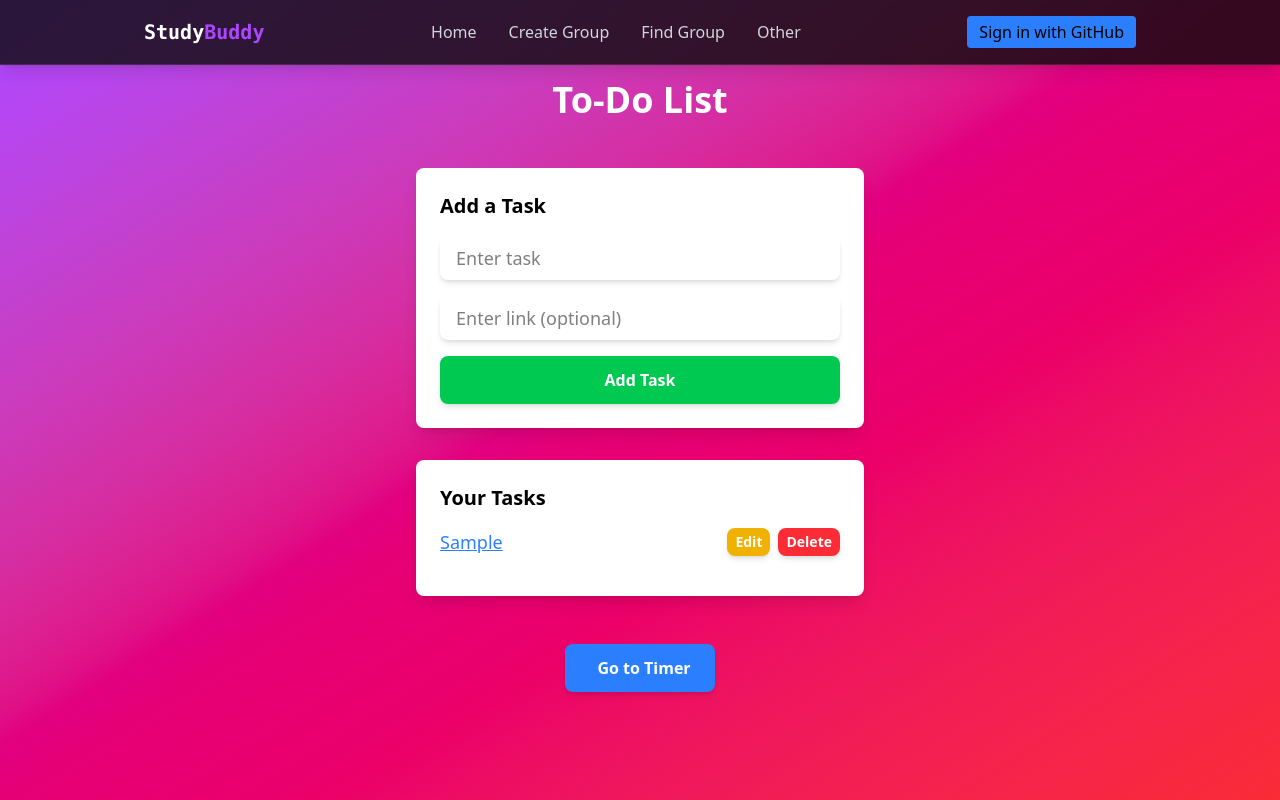
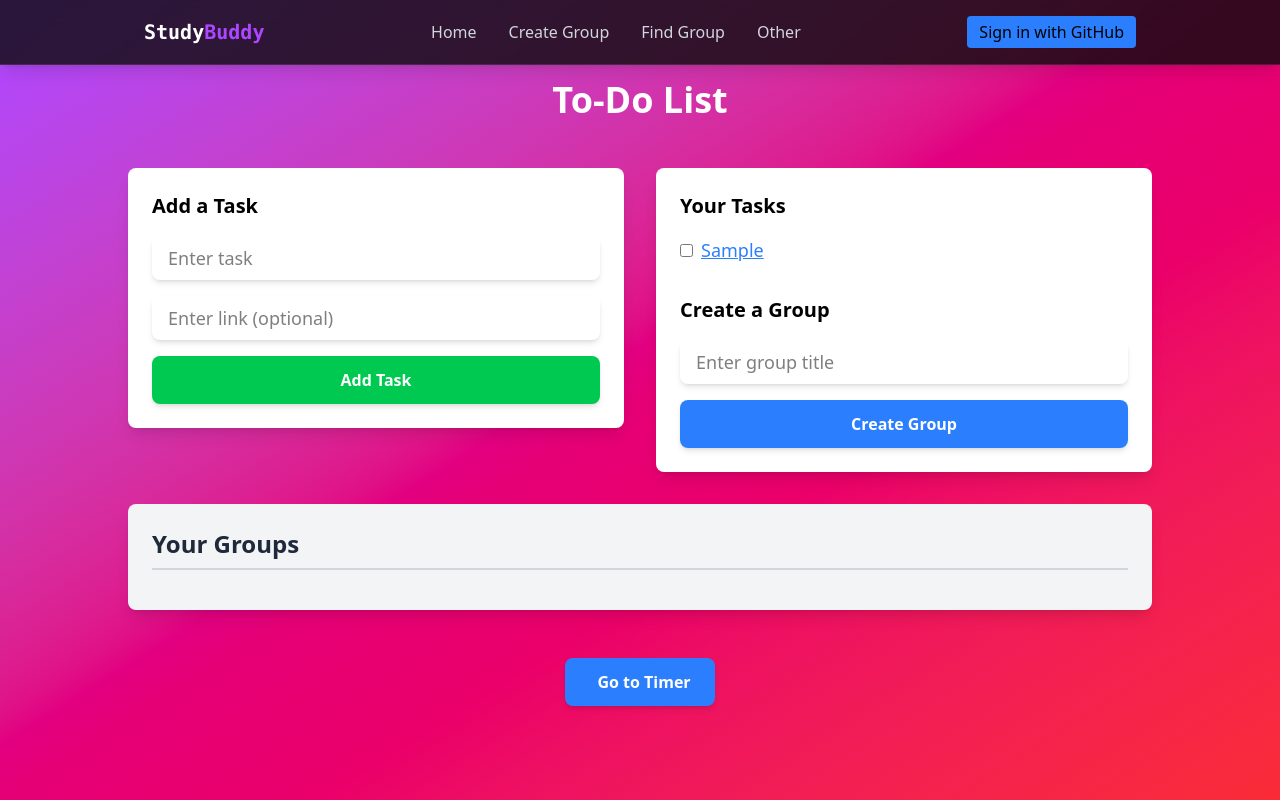
Before and after one commit to seansukamto/study-buddy, a React (Vite) app: page /todo in a window 1280 px wide. Both pictures are taken after typing "Sample", "Sample" into the empty fields and a click on the button "Add Task". Built offline with nearby package versions, Linux system fonts and the light colour scheme.

Commit message:
Update To-Do List component layout and behavior

```diff
--- a/src/pages/ToDoPage.tsx
+++ b/src/pages/ToDoPage.tsx
@@ -5,6 +5,48 @@ export const ToDoPage = () => {
   const [tasks, setTasks] = useState<{ id: number; text: string; link?: string }[]>([]);
   const [newTask, setNewTask] = useState("");
   const [newLink, setNewLink] = useState("");
+  const [groups, setGroups] = useState<{ id: number; title: string; subtasks: { id: number; text: string; link?: string; isDone?: boolean }[]; isVisible?: boolean }[]>([]);
+  const [selectedTasks, setSelectedTasks] = useState<number[]>([]);
+  const [newGroupTitle, setNewGroupTitle] = useState("");
+  const [newSubtask, setNewSubtask] = useState("");
+  const [newSubtaskLink, setNewSubtaskLink] = useState("");
+
+  const handleToggleGroupVisibility = (groupId: number) => {
+    setGroups(
+      groups.map((group) =>
+        group.id === groupId ? { ...group, isVisible: !group.isVisible } : group
+      )
+    );
+  };
+
+  const handleDeleteGroup = (groupId: number) => {
+    setGroups(groups.filter((group) => group.id !== groupId));
+  };
+
+  const handleDeleteSubtask = (groupId: number, subtaskId: number) => {
+    setGroups(
+      groups.map((group) =>
+        group.id === groupId
+          ? { ...group, subtasks: group.subtasks.filter((subtask) => subtask.id !== subtaskId) }
+          : group
+      )
+    );
+  };
+
+  const handleToggleSubtaskDone = (groupId: number, subtaskId: number) => {
+    setGroups(
+      groups.map((group) =>
+        group.id === groupId
+          ? {
+              ...group,
+              subtasks: group.subtasks.map((subtask) =>
+                subtask.id === subtaskId ? { ...subtask, isDone: !subtask.isDone } : subtask
+              ),
+            }
+          : group
+      )
+    );
+  };
 
   const handleAddTask = () => {
     if (newTask.trim()) {
@@ -19,22 +61,56 @@ export const ToDoPage = () => {
     }
   };
 
-  const handleDeleteTask = (id: number) => {
-    setTasks(tasks.filter((task) => task.id !== id));
+  const handleToggleTaskSelection = (id: number) => {
+    if (selectedTasks.includes(id)) {
+      setSelectedTasks(selectedTasks.filter((taskId) => taskId !== id));
+    } else {
+      setSelectedTasks([...selectedTasks, id]);
+    }
   };
 
-  const handleEditTask = (id: number, updatedText: string, updatedLink?: string) => {
-    setTasks(
-      tasks.map((task) =>
-        task.id === id ? { ...task, text: updatedText, link: updatedLink } : task
+  const handleCreateGroup = () => {
+    if (newGroupTitle.trim() && selectedTasks.length > 0) {
+      const subtasks = tasks.filter((task) => selectedTasks.includes(task.id));
+      const newGroup = {
+        id: Date.now(),
+        title: newGroupTitle,
+        subtasks,
+        isVisible: false,
+      };
+      setGroups([...groups, newGroup]);
+      setTasks(tasks.filter((task) => !selectedTasks.includes(task.id)));
+      setSelectedTasks([]);
+      setNewGroupTitle("");
+    }
+  };
+
+  const handleAddSubtaskToGroup = (groupId: number) => {
+    if (newSubtask.trim()) {
+      const newSubtaskObj = {
+        id: Date.now(),
+        text: newSubtask,
+        link: newSubtaskLink.trim() || undefined,
+        isDone: false,
+      };
+      setGroups(
+        groups.map((group) =>
+          group.id === groupId
+            ? { ...group, subtasks: [...group.subtasks, newSubtaskObj] }
+            : group
         )
       );
+      setNewSubtask("");
+      setNewSubtaskLink("");
+    }
   };
 
   return (
-    <div className="min-h-screen bg-gradient-to-br from-purple-500 via-pink-600 to-red-500 flex flex-col items-center pt-20">
+    <div className="min-h-screen bg-gradient-to-br from-purple-500 via-pink-600 to-red-500 flex flex-col items-center pt-20 overflow-y-auto">
       <h1 className="text-4xl font-bold text-white mb-12">To-Do List</h1>
-      <div className="bg-white rounded-lg shadow-lg p-6 w-full max-w-md">
+      <div className="flex justify-between items-start w-full max-w-5xl gap-8">
+        {/* Add a Task Section */}
+        <div className="bg-white rounded-lg shadow-lg p-6 w-1/2">
           <h2 className="text-xl font-bold mb-4">Add a Task</h2>
           <input
             type="text"
@@ -57,12 +133,20 @@ export const ToDoPage = () => {
             Add Task
           </button>
         </div>
-      <div className="bg-white rounded-lg shadow-lg p-6 w-full max-w-md mt-8">
+
+        {/* Your Tasks Section */}
+        <div className="bg-white rounded-lg shadow-lg p-6 w-1/2">
           <h2 className="text-xl font-bold mb-4">Your Tasks</h2>
           <ul>
             {tasks.map((task) => (
               <li key={task.id} className="text-lg mb-4 flex justify-between items-center">
                 <div>
+                  <input
+                    type="checkbox"
+                    checked={selectedTasks.includes(task.id)}
+                    onChange={() => handleToggleTaskSelection(task.id)}
+                    className="mr-2"
+                  />
                   {task.link ? (
                     <a
                       href={task.link}
@@ -76,33 +160,120 @@ export const ToDoPage = () => {
                     <span>{task.text}</span>
                   )}
                 </div>
+              </li>
+            ))}
+          </ul>
+          <h2 className="text-xl font-bold mt-8 mb-4">Create a Group</h2>
+          <input
+            type="text"
+            placeholder="Enter group title"
+            value={newGroupTitle}
+            onChange={(e) => setNewGroupTitle(e.target.value)}
+            className="px-4 py-2 rounded-lg shadow-md text-lg w-full mb-4"
+          />
+          <button
+            onClick={handleCreateGroup}
+            className="px-6 py-3 bg-blue-500 hover:bg-blue-600 text-white font-bold rounded-lg shadow-md w-full"
+          >
+            Create Group
+          </button>
+        </div>
+      </div>
+
+      {/* Groups Section */}
+      <div className="bg-gray-100 rounded-lg shadow-lg p-6 w-full max-w-5xl mt-8">
+        <h2 className="text-2xl font-bold text-gray-800 mb-4 border-b-2 border-gray-300 pb-2">
+          Your Groups
+        </h2>
+        <ul>
+          {groups.map((group) => (
+            <li key={group.id} className="text-lg mb-4">
+              <div className="flex justify-between items-center bg-white p-4 rounded-lg shadow-md">
+                <span className="font-bold text-gray-800">{group.title}</span>
                 <div className="flex space-x-2">
                   <button
-                  onClick={() =>
-                    handleEditTask(
-                      task.id,
-                      prompt("Edit task:", task.text) || task.text,
-                      prompt("Edit link (optional):", task.link || "") || task.link
-                    )
-                  }
-                  className="px-2 py-1 bg-yellow-500 hover:bg-yellow-600 text-white font-bold rounded-lg shadow-md text-sm"
+                    onClick={() => handleToggleGroupVisibility(group.id)}
+                    className="px-2 py-1 bg-gray-500 hover:bg-gray-600 text-white font-bold rounded-lg shadow-md text-sm"
                   >
-                  Edit
+                    {group.isVisible ? "Hide" : "View"}
                   </button>
                   <button
-                  onClick={() => handleDeleteTask(task.id)}
+                    onClick={() => handleDeleteGroup(group.id)}
                     className="px-2 py-1 bg-red-500 hover:bg-red-600 text-white font-bold rounded-lg shadow-md text-sm"
                   >
                     Delete
                   </button>
                 </div>
+              </div>
+              {group.isVisible && (
+                <div className="mt-4 pl-4">
+                  <ul>
+                    {group.subtasks.map((subtask) => (
+                      <li key={subtask.id} className="text-sm mb-2 flex justify-between items-center">
+                        <div className="flex items-center">
+                          <input
+                            type="checkbox"
+                            checked={subtask.isDone}
+                            onChange={() => handleToggleSubtaskDone(group.id, subtask.id)}
+                            className="mr-2"
+                          />
+                          {subtask.link ? (
+                            <a
+                              href={subtask.link}
+                              target="_blank"
+                              rel="noopener noreferrer"
+                              className={`text-blue-500 underline ${subtask.isDone ? "line-through text-gray-500" : ""}`}
+                            >
+                              {subtask.text}
+                            </a>
+                          ) : (
+                            <span className={`${subtask.isDone ? "line-through text-gray-500" : ""}`}>
+                              {subtask.text}
+                            </span>
+                          )}
+                        </div>
+                        <button
+                          onClick={() => handleDeleteSubtask(group.id, subtask.id)}
+                          className="px-2 py-1 bg-red-500 hover:bg-red-600 text-white font-bold rounded-lg shadow-md text-sm"
+                        >
+                          Delete
+                        </button>
+                      </li>
+                    ))}
+                  </ul>
+                  <div className="mt-4">
+                    <h3 className="text-lg font-bold mb-2">Add Subtask</h3>
+                    <input
+                      type="text"
+                      placeholder="Enter subtask"
+                      value={newSubtask}
+                      onChange={(e) => setNewSubtask(e.target.value)}
+                      className="px-4 py-2 rounded-lg shadow-md text-lg w-full mb-4"
+                    />
+                    <input
+                      type="text"
+                      placeholder="Enter link (optional)"
+                      value={newSubtaskLink}
+                      onChange={(e) => setNewSubtaskLink(e.target.value)}
+                      className="px-4 py-2 rounded-lg shadow-md text-lg w-full mb-4"
+                    />
+                    <button
+                      onClick={() => handleAddSubtaskToGroup(group.id)}
+                      className="px-6 py-3 bg-green-500 hover:bg-green-600 text-white font-bold rounded-lg shadow-md w-full"
+                    >
+                      Add Subtask
+                    </button>
+                  </div>
+                </div>
+              )}
             </li>
           ))}
         </ul>
       </div>
+
       <div className="mt-12">
         <Link
-          to="/record-study-time" // Corrected route
+          to="/record-study-time"
           className="px-6 py-3 bg-blue-500 hover:bg-blue-600 text-white font-bold rounded-lg shadow-md flex items-center"
         >
           <span className="mr-2">
```
Lines whose indentation alone changed are shown as unchanged.
